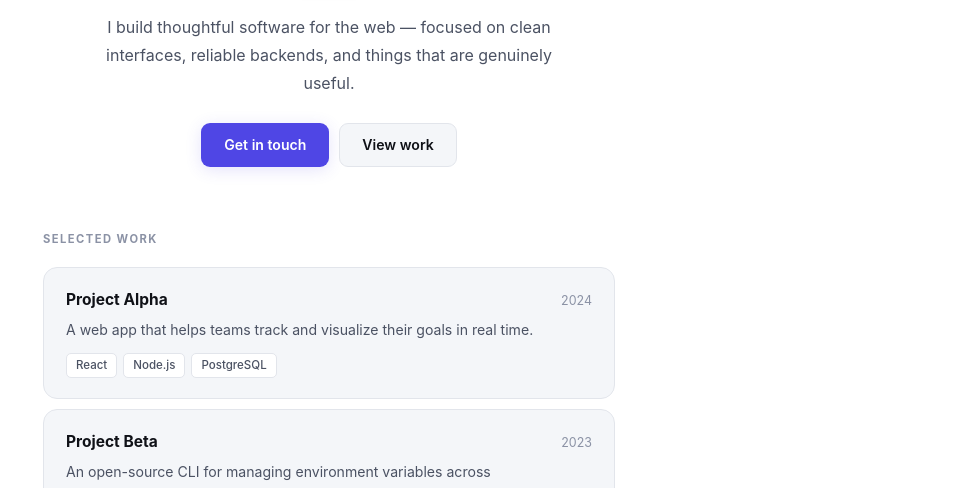
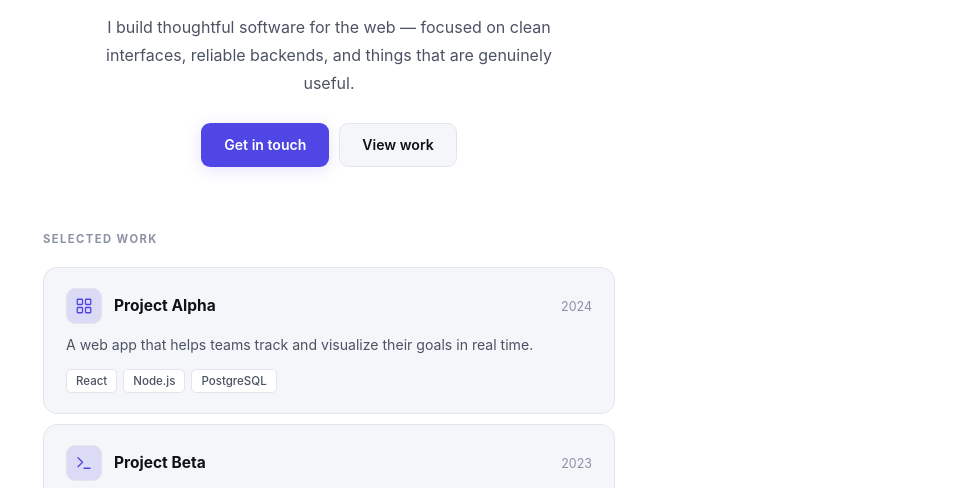
Before and after one commit to net411-labs/personal-test-website, a plain HTML site: page index.html in a window 1280 px wide. Shown: the part 306-794 px from the top of the page, without its empty margins (311-1280 px from the left). Drawn offline with Linux system fonts and the light colour scheme.

Commit message:
Add graphic icons to project cards in work section

```diff
--- a/index.html
+++ b/index.html
@@ -252,9 +252,50 @@
 
     .project-top {
       display: flex;
+      align-items: center;
+      gap: 12px;
+      margin-bottom: 10px;
+    }
+
+    .project-icon {
+      width: 36px;
+      height: 36px;
+      border-radius: 9px;
+      background: var(--accent-glow);
+      border: 1px solid var(--border);
+      display: flex;
+      align-items: center;
+      justify-content: center;
+      flex-shrink: 0;
+      transition: background .25s, border-color .25s;
+    }
+
+    .project-icon svg {
+      width: 18px;
+      height: 18px;
+      stroke: var(--accent);
+      fill: none;
+      stroke-width: 1.75;
+      stroke-linecap: round;
+      stroke-linejoin: round;
+      transition: stroke .25s;
+    }
+
+    .project-card:hover .project-icon {
+      background: var(--accent);
+      border-color: var(--accent);
+    }
+
+    .project-card:hover .project-icon svg {
+      stroke: #fff;
+    }
+
+    .project-meta {
+      flex: 1;
+      min-width: 0;
+      display: flex;
       justify-content: space-between;
       align-items: baseline;
-      margin-bottom: 6px;
     }
 
     .project-name {
@@ -267,6 +308,8 @@
     .project-year {
       font-size: .78rem;
       color: var(--faint);
+      flex-shrink: 0;
+      margin-left: 8px;
     }
 
     .project-desc {
@@ -404,8 +447,13 @@
 
         <a href="#" class="project-card">
           <div class="project-top">
+            <span class="project-icon">
+              <svg viewBox="0 0 24 24"><rect x="3" y="3" width="7" height="7" rx="1"/><rect x="14" y="3" width="7" height="7" rx="1"/><rect x="3" y="14" width="7" height="7" rx="1"/><rect x="14" y="14" width="7" height="7" rx="1"/></svg>
+            </span>
+            <span class="project-meta">
               <span class="project-name">Project Alpha</span>
               <span class="project-year">2024</span>
+            </span>
           </div>
           <p class="project-desc">A web app that helps teams track and visualize their goals in real time.</p>
           <div class="project-tags">
@@ -416,8 +464,13 @@
 
         <a href="#" class="project-card">
           <div class="project-top">
+            <span class="project-icon">
+              <svg viewBox="0 0 24 24"><polyline points="4 17 10 11 4 5"/><line x1="12" y1="19" x2="20" y2="19"/></svg>
+            </span>
+            <span class="project-meta">
               <span class="project-name">Project Beta</span>
               <span class="project-year">2023</span>
+            </span>
           </div>
           <p class="project-desc">An open-source CLI for managing environment variables across projects.</p>
           <div class="project-tags">
@@ -428,8 +481,13 @@
 
         <a href="#" class="project-card">
           <div class="project-top">
+            <span class="project-icon">
+              <svg viewBox="0 0 24 24"><path d="M14 2H6a2 2 0 0 0-2 2v16a2 2 0 0 0 2 2h12a2 2 0 0 0 2-2V8z"/><polyline points="14 2 14 8 20 8"/><line x1="16" y1="13" x2="8" y2="13"/><line x1="16" y1="17" x2="8" y2="17"/><polyline points="10 9 9 9 8 9"/></svg>
+            </span>
+            <span class="project-meta">
               <span class="project-name">Project Gamma</span>
               <span class="project-year">2023</span>
+            </span>
           </div>
           <p class="project-desc">A minimal markdown-based blogging engine with a focus on reading speed.</p>
           <div class="project-tags">
```
Lines whose indentation alone changed are shown as unchanged.
